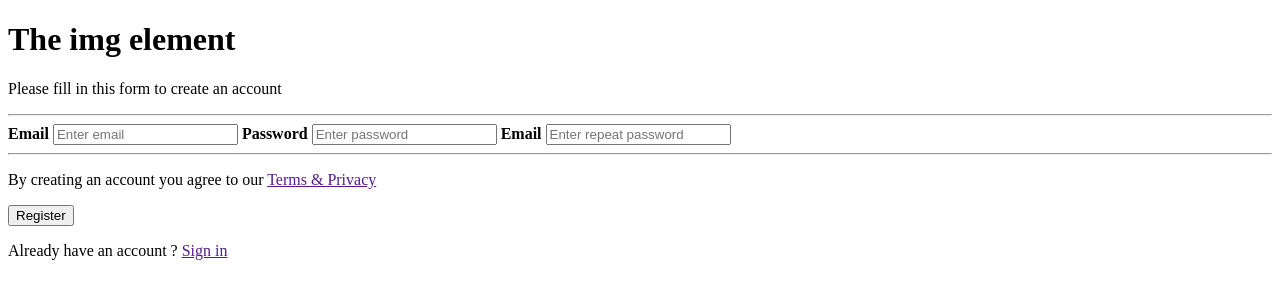
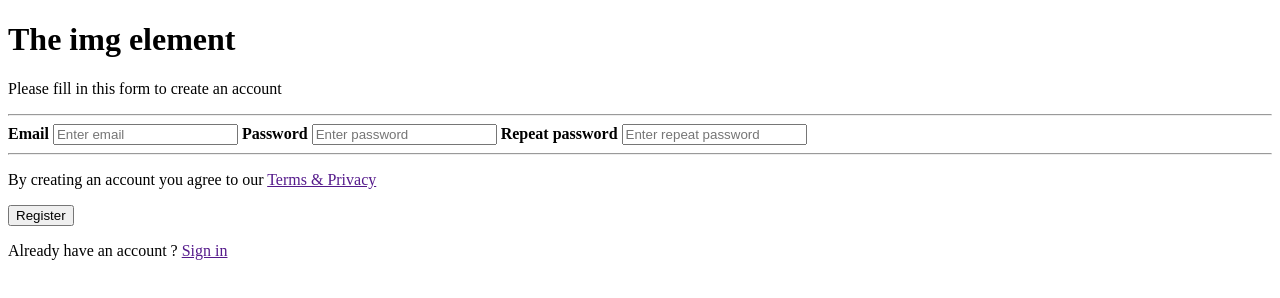
Before and after one commit to Blitz0-o/baohehe, a plain HTML site: page index.html in a window 1280 px wide. Drawn offline with Linux system fonts and the light colour scheme.

Commit message:
homework

```diff
--- a/index.html
+++ b/index.html
@@ -10,11 +10,12 @@
     <p> Please fill in this form to create an account </p>
 <hr>
   <form>
+
     <label for="Email"><b>Email</b> </label>
     <input type="email" placeholder="Enter email">
     <label for="Password"><b>Password</b> </label>
     <input type="password" placeholder="Enter password">
-    <label for="Repeat Password"><b>Email</b> </label>
+    <label for="Repeat Password"><b>Repeat password</b> </label>
     <input type="Repeat password" placeholder="Enter repeat password">
     <hr>
 
```
